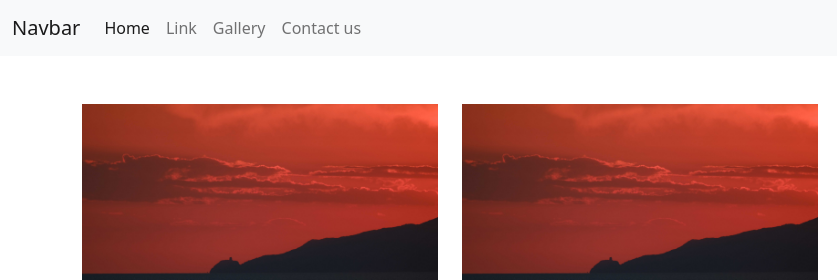
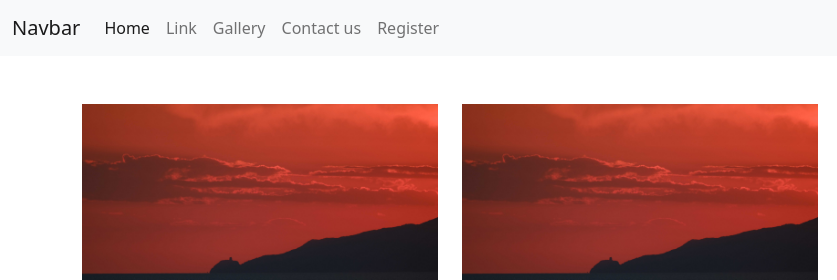
Before and after one commit to jasbir100/demo-website, a plain HTML site: page index.html in a window 1280 px wide. Shown: the top 280 px of the page, 0-837 px from the left. Drawn offline with nearby package versions, Linux system fonts and the light colour scheme.

Commit message:
link added

```diff
--- a/index.html
+++ b/index.html
@@ -36,6 +36,9 @@
                     </li>
                     <li class="nav-item">
                         <a class="nav-link" href="#" tabindex="-1" aria-disabled="true">Contact us </a>
+                    </li>
+                    <li class="nav-item">
+                        <a class="nav-link" href="#" tabindex="-1" aria-disabled="true">Register </a>
                     </li>
                 </ul>
                 <form class="d-flex">
```
